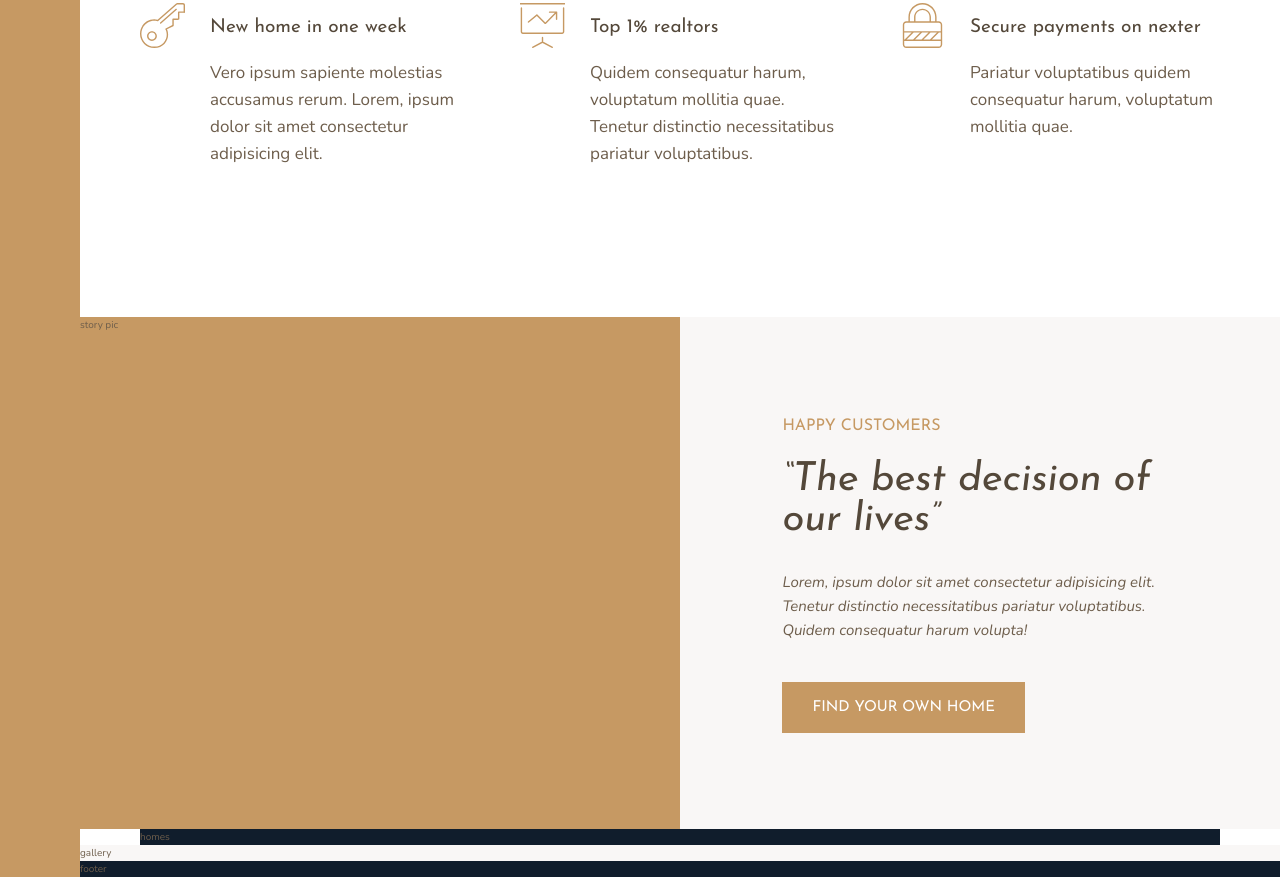
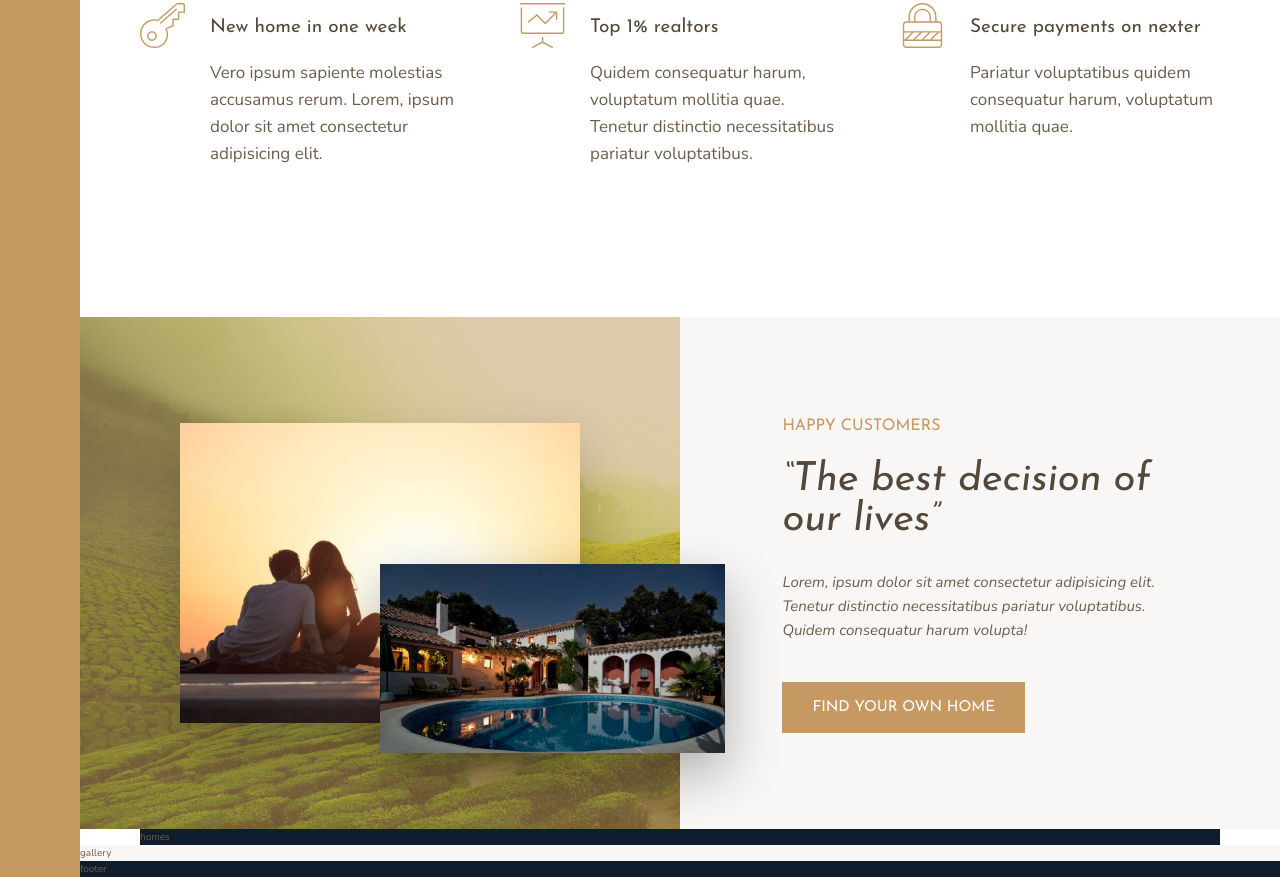
Before and after one commit to mado00/Nexter, a website: page index.html in a window 1280 px wide. Shown: the part 991-1868 px from the top of the page. Drawn offline with nearby package versions, Linux system fonts and the light colour scheme.

Commit message:
add story

```diff
--- a/index.html
+++ b/index.html
@@ -77,7 +77,8 @@
 	</section>
 
 	<div class="story__pictures">
-		story pic
+		<img src="img/story-1.jpeg" alt="Couple with new house" class="story__img--1">
+    <img src="img/story-2.jpeg" alt="New house" class="story__img--2">
 	</div>
 
 	<div class="story__content">
--- a/sass/_story.scss
+++ b/sass/_story.scss
@@ -2,6 +2,29 @@
 	&__pictures {
 		background-color: $color-primary;
 		grid-column: full-start / col-end 4;
+		background-image: linear-gradient(rgba($color-primary, .5), rgba($color-primary, .5)), url(../img/back.jpg);
+    background-size: cover;
+
+		display: grid;
+		grid-template-rows: repeat(6, 1fr);
+		grid-template-columns: repeat(6, 1fr);
+		align-items: center;
+
+	}
+
+	&__img--1 {
+		width: 100%;
+		grid-row: 2 / 6;
+		grid-column: 2 / 6;
+		box-shadow: 0 2rem 5rem rgba(#000, .2);
+	}
+
+	&__img--2 {
+		width: 115%;
+		grid-row: 4 / 6;
+		grid-column: 4 / 7;
+		z-index: 10;
+		box-shadow: 0 2rem 5rem rgba(#000, .3);
 	}
 
 	&__content {
```
Also changed, not shown: css/style.css.
